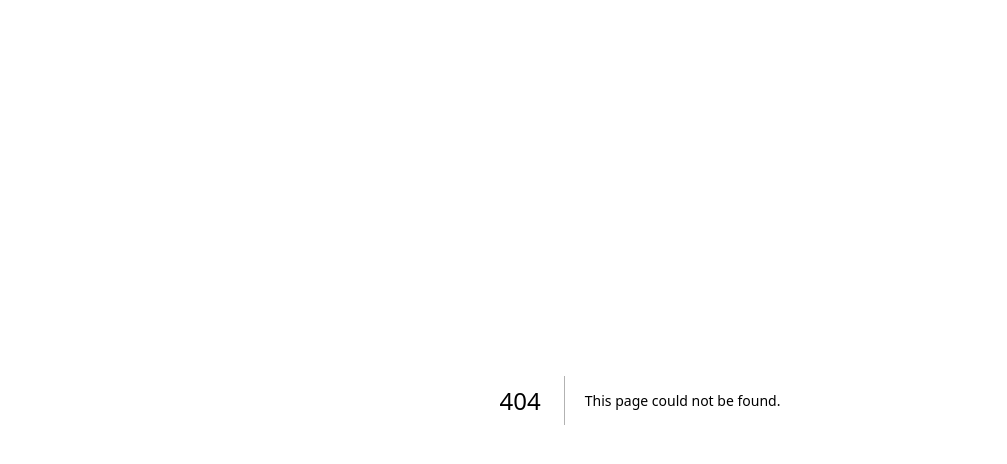
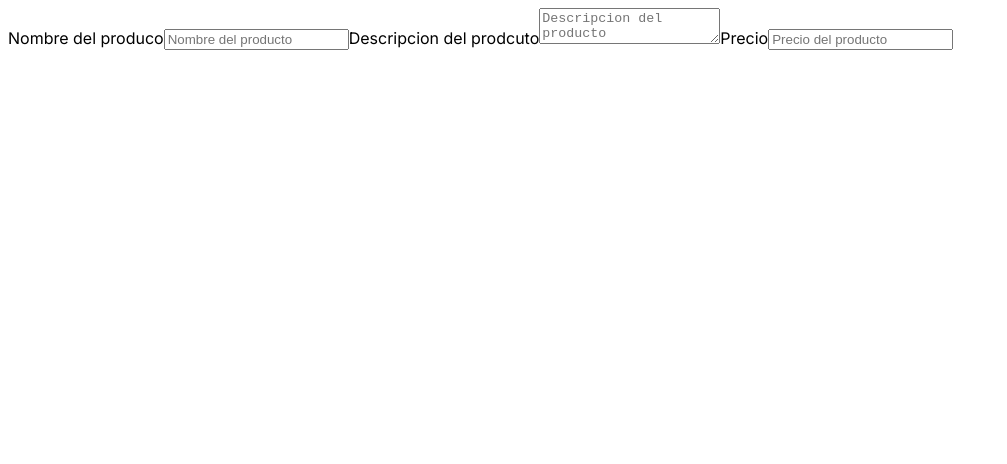
Before and after one commit to daniela03h/crud-product-dos, a Next.js app: page /form in a window 1280 px wide. Before the commit this address had no page. Shown: the top 464 px of the page, without its empty margins (0-1007 px from the left). Built offline with nearby package versions, Linux system fonts and the light colour scheme.

Commit message:
first commit (#3)
Co-authored-by: Kevin Rodas Cuartas <kevin.rodas.cuartas@gmail.com>

```diff
--- /dev/null
+++ b/app/components/form/input.tsx
@@ -0,0 +1,10 @@
+import React from "react";
+import { IInput } from "@/app/types/interfaces";
+
+const Input:React.FC<IInput> = ({type, placeholder, id, className, name})=>{
+    return(
+        <input type={type} name={name} id={id} placeholder={placeholder} className={className}/>
+    )
+}
+
+export default Input
--- /dev/null
+++ b/app/components/form/label.tsx
@@ -0,0 +1,14 @@
+import React from 'react';
+import { ILabel } from '@/app/types/interfaces';
+
+
+
+const Label: React.FC<ILabel> =({name})=> {
+    return(
+        <label>
+            {name}
+        </label>
+    )
+}
+
+export default Label;
--- /dev/null
+++ b/app/components/form/textArea.tsx
@@ -0,0 +1,10 @@
+import React from "react";
+import { ITextArea } from "@/app/types/interfaces";
+
+const TextArea: React.FC<ITextArea> =({placeholder, id, name})=>{
+    return (
+        <textarea name={name} id={id} placeholder={placeholder}></textarea>
+    )
+}
+
+export default TextArea;
--- /dev/null
+++ b/app/form/page.tsx
@@ -0,0 +1,27 @@
+import Input from "../components/form/input";
+import Label from "../components/form/label";
+import TextArea from "../components/form/textArea";
+
+
+export default function FormView() {
+  return (
+    <main>
+      <form action="">
+        <Label name={"Nombre del produco"} />
+        <Input
+          type={"text"}
+          placeholder={"Nombre del producto"}
+          id={"name_Input"}
+        />
+        <Label name={"Descripcion del prodcuto"} />
+       <TextArea placeholder={"Descripcion del producto"} id={"description_textArea"} />
+        <Label name={"Precio"} />
+        <Input
+          type={"number"}
+          placeholder={"Precio del producto"}
+          id={"price_Input"}
+        />
+      </form>
+    </main>
+  );
+}
--- a/app/page.tsx
+++ b/app/page.tsx
@@ -1,10 +1,14 @@
 'use client'
+import Image from "next/image";
+import Link from "next/link";
 
 import { Table } from "./_components/table";
+
 
 export default function Home() {
   return (
     <main>
+      <Link href="/form"> formulario</Link>
       <h1>Index</h1>
       <Table/>
     </main>
--- /dev/null
+++ b/app/types/interfaces.tsx
@@ -0,0 +1,25 @@
+export interface ILabel {
+    name: string;
+}
+
+export interface IInput {
+    type: string;
+    placeholder: string;
+    id?: string;
+    onChange?: () => void;
+    className?: string;
+    name?: string;
+}
+
+export interface IButton {
+    onClick?: () => void;
+    id?: string;
+    className?: string;
+    name?: string;
+}
+
+export interface ITextArea{
+    placeholder: string;
+    id?: string;
+    name?: string;
+}
```
Also changed, not shown: app/components/form/button.tsx (added, +11 -0 lines).
